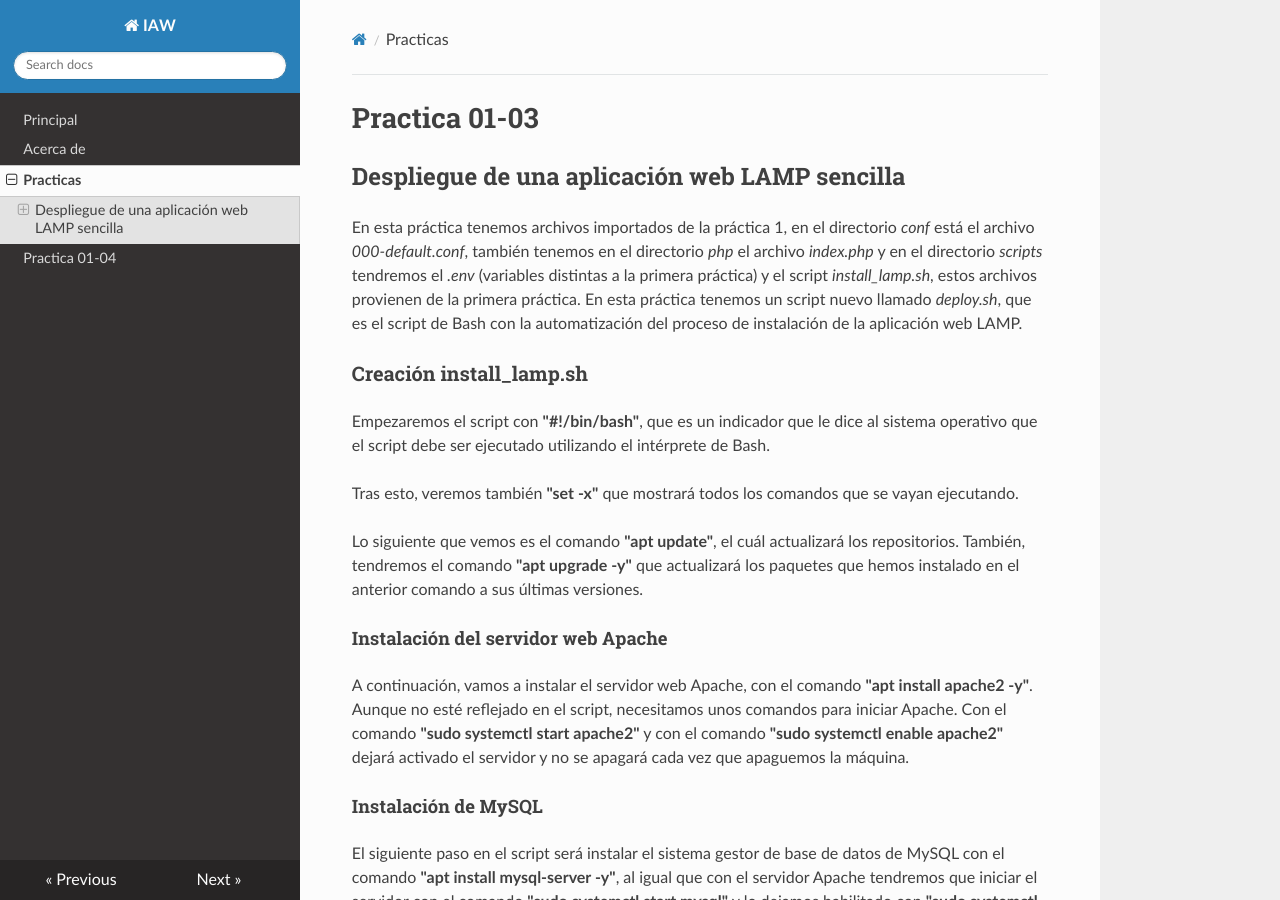
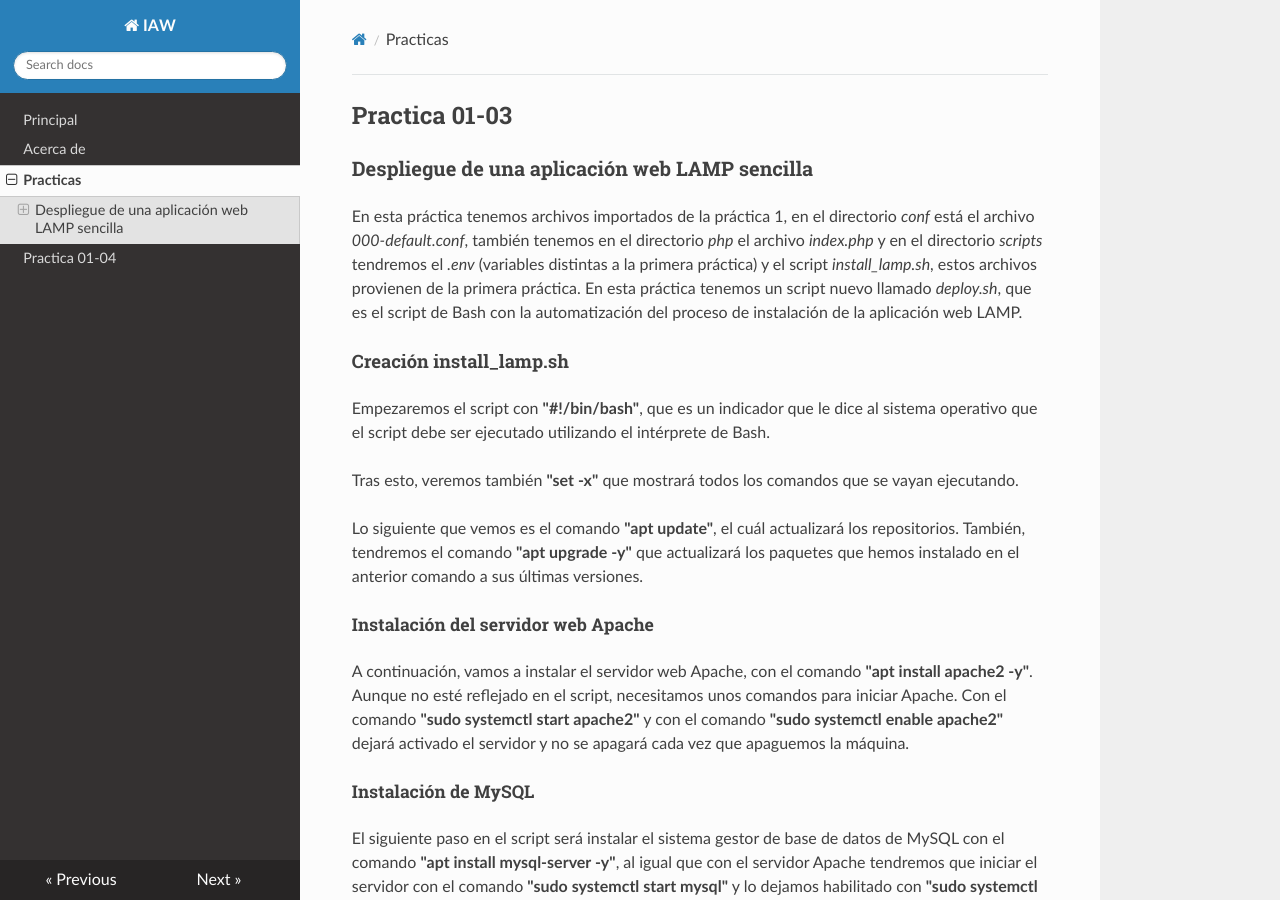
Before and after one commit to amarvil02/practica-06-02, an MkDocs documentation site: the page built from docs/practicas.md, in a window 1280 px wide and 900 px high. Built offline with MkDocs 1.6.1, drawn with Linux system fonts in a browser that asks for light colours; nearby versions of some CDN libraries.

Commit message:
Añadimos informacion

````diff
--- a/docs/practicas.md
+++ b/docs/practicas.md
@@ -1,10 +1,10 @@
-# Practica 01-03
+## Practica 01-03
 
-## Despliegue de una aplicación web LAMP sencilla
+### Despliegue de una aplicación web LAMP sencilla
 
 En esta práctica tenemos archivos importados de la práctica 1, en el directorio *conf* está el archivo *000-default.conf*, también tenemos en el directorio *php* el archivo *index.php* y en el directorio *scripts* tendremos el *.env* (variables distintas a la primera práctica) y el script *install_lamp.sh*, estos archivos provienen de la primera práctica. En esta práctica tenemos un script nuevo llamado *deploy.sh*, que es el script de Bash con la automatización del proceso de instalación de la aplicación web LAMP.
 
-### Creación install_lamp.sh
+#### Creación install_lamp.sh
 
 Empezaremos el script con **"#!/bin/bash"**, que es un indicador que le dice al sistema operativo que el script debe ser ejecutado utilizando el intérprete de Bash.
 
@@ -12,15 +12,15 @@ Tras esto, veremos también **"set -x"** que mostrará todos los comandos que se
 
 Lo siguiente que vemos es el comando **"apt update"**, el cuál actualizará los repositorios. También, tendremos el comando **"apt upgrade -y"** que actualizará los paquetes que hemos instalado en el anterior comando a sus últimas versiones.
 
-#### Instalación del servidor web Apache
+##### Instalación del servidor web Apache
 
 A continuación, vamos a instalar el servidor web Apache, con el comando **"apt install apache2 -y"**. Aunque no esté reflejado en el script, necesitamos unos comandos para iniciar Apache. Con el comando **"sudo systemctl start apache2"** y con el comando **"sudo systemctl enable apache2"** dejará activado el servidor y no se apagará cada vez que apaguemos la máquina.
 
-#### Instalación de MySQL
+##### Instalación de MySQL
 
 El siguiente paso en el script será instalar el sistema gestor de base de datos de MySQL con el comando **"apt install mysql-server -y"**, al igual que con el servidor Apache tendremos que iniciar el servidor con el comando **"sudo systemctl start mysql"** y lo dejamos habilitado con **"sudo systemctl enable mysql"**. Con MySQL instalado podremos acceder a los archivos de configuración en */etc/mysql/mysql.cnf*, a los archivos de log en */var/log/mysql/error.log* y podremos acceder a MySQL con **"sudo mysql"**.
 
-#### Instalación de PHP
+##### Instalación de PHP
 
 Lo siguiente que tenemos será PHP con sus módulos con el comando **"apt install php libapache2-mod-php php-mysql -y"**. Una vez instalado PHP, tendremos en el directorio php que tenemos de la primera práctica un archivo *index.php* en el cuál tendremos una estructura php con el contenido *phpinfo();* que nos permitirá comprobar que la instalación de PHP se ha completado con éxito, si accedes a tu dirección *IP/info.php* verás la página con PHP.
 
@@ -34,7 +34,7 @@ Por último, modificamos el propietario y el grupo de los directorios de forma r
 
 Lo ejecutamos con **sudo ./install_lamp**, no necesitamos darle permisos porque ya los tendrá de la anterior práctica.
 
-### Creación deploy.sh
+#### Creación deploy.sh
 
 Este script, como ya he dicho, nos va a permitir la automatización del proceso de instalación de la aplicación web LAMP. Lo primero que tenemos en este script, son las diez primeras linea del *install_lamp.sh* que tendrán la misma función que en script de LAMP.
 
@@ -46,7 +46,7 @@ DB_USER=lamp_user
 <br>
 DB_PASSWORD=lamp_password
 
-### Aplicación web LAMP
+#### Aplicación web LAMP
 
 Lo siguiente que tenemos, es un comando para eliminar las descargas previas de nuestro repositorio */tmp/iaw-practica-lamp* (un directorio temporal) para que cada vez que ejecutemos el script se pueda descargar la aplicación de nuevo y no de problemas, utilizamos **"rm -rf /tmp/iaw-practica-lamp"**.
 
@@ -80,7 +80,7 @@ Este comando lo que hace es, primero eliminar usuario si existe el usuario que t
 
 Para terminar, como siempre, modificamos el grupo y el propietario de */var/www/html* con **"chown -R www-data:www-data /var/www/html"**.
 
-# IAW - Práctica 01-04
+## IAW - Práctica 01-04
 En esta práctica vamos a crear un certificado SSL/TLS autofirmado con la herramienta openssl. Una vez creado vamos a configurar el servidor web Apache para que utilice dicho certificado.
 
 Para esta práctica tenemos un directorio *conf* donde habrá dos archivos de configuración de los que hablaré posteriormente, también en el directorio *scripts* tenemos un archivo *.env* donde estarán las variables, tenemos el script para instalar la pila LAMP (*install_lamp.sh*) y por último, el nuevo script que vamos a tener en esta práctica es el setup_selfsigned_certifice.sh que nos va a permitir crear y configurar un certificado SSL autofirmado.
@@ -88,22 +88,22 @@ Para esta práctica tenemos un directorio *conf* donde habrá dos archivos de co
 
 Todos los archivos excepto *default-ssl.conf* y *setup_selfsigned_certificate* han sido importados de la práctica 01-03, aunque en el *.env* las variables van a cambiar y el *000-default.conf* va a tener otra configuración.
 
-## Creación install_lamp.sh
+### Creación install_lamp.sh
 Empezaremos el script con **"#!/bin/bash"**, que es un indicador que le dice al sistema operativo que el script debe ser ejecutado utilizando el intérprete de Bash.
 
 Tras esto, veremos también **"set -x"** que mostrará todos los comandos que se vayan ejecutando.
 
 Lo siguiente que vemos es el comando **"apt update"**, el cuál actualizará los repositorios. También, tendremos el comando **"apt upgrade -y"** que actualizará los paquetes que hemos instalado en el anterior comando a sus últimas versiones.
 
-### Instalación del servidor web Apache
+#### Instalación del servidor web Apache
 
 A continuación, vamos a instalar el servidor web Apache, con el comando **"apt install apache2 -y"**. Aunque no esté reflejado en el script, necesitamos unos comandos para iniciar Apache. Con el comando **"sudo systemctl start apache2"** y con el comando **"sudo systemctl enable apache2"** dejará activado el servidor y no se apagará cada vez que apaguemos la máquina.
 
-### Instalación de MySQL
+#### Instalación de MySQL
 
 El siguiente paso en el script será instalar el sistema gestor de base de datos de MySQL con el comando **"apt install mysql-server -y"**, al igual que con el servidor Apache tendremos que iniciar el servidor con el comando **"sudo systemctl start mysql"** y lo dejamos habilitado con **"sudo systemctl enable mysql"**. Con MySQL instalado podremos acceder a los archivos de configuración en */etc/mysql/mysql.cnf*, a los archivos de log en */var/log/mysql/error.log* y podremos acceder a MySQL con **"sudo mysql"**.
 
-### Instalación de PHP
+#### Instalación de PHP
 
 Lo siguiente que tenemos será la instalación de PHP con sus módulos con el comando **"apt install php libapache2-mod-php php-mysql -y"**.
 
@@ -113,7 +113,7 @@ Por último, modificamos el propietario y el grupo de los directorios de forma r
 
 Lo ejecutamos con **sudo ./install_lamp**, no necesitamos darle permisos porque ya los tendrá de la anterior práctica.
 
-## Creación setup_selfsigned_certificate.sh
+### Creación setup_selfsigned_certificate.sh
 
 Lo primero que tenemos son que las 10 primeras líneas son copiadas del *install_lamp.sh* que sirven para lo que he explicado en la pila LAMP.
 
@@ -145,7 +145,7 @@ Una vez que hemos visto el *default-ssl.conf*, lo copiamos en nuestro script con
 
 Seguimos, y ahora habilitamos el virtual host para HTTPS a través del comando **"a2ensite default-ssl.conf"**, *a2ensite* sirve para eso, para habilitar un sitio web especificado que contiene un bloque VirtualHost dentro de la configuración de apache2. También, habilitamos el modulo SSL con **"a2enmod ssl"**.
 
-### Configuración para que las peticiones a HTTP se redirijan a HTTPS
+#### Configuración para que las peticiones a HTTP se redirijan a HTTPS
 
 Vamos a configurar nuestro archivo *000-default.conf* para hacer que las peticiones de HTTP se redirijan a HTTPS, el contenido de este archivo es el siguiente:
 ```
````
